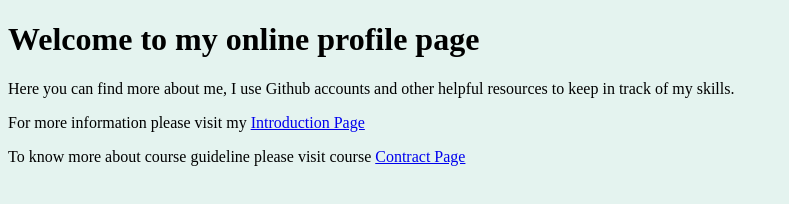
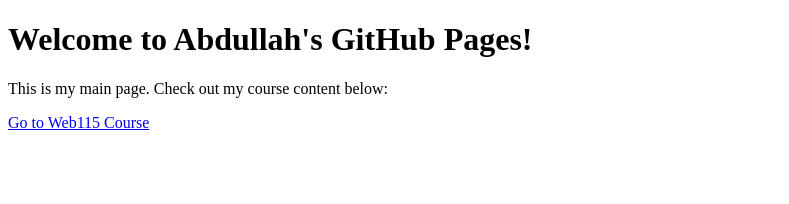
Before and after one commit to abdullahaljehani3/aaljeha3.github.io, a plain HTML site: page index.html in a window 1280 px wide. Shown: the whole page, without its empty margins (0-789 px from the left). Drawn offline with Linux system fonts and the light colour scheme; files that its build step writes are made by us from their sources.

Commit message:
Update index.html

```diff
--- a/index.html
+++ b/index.html
@@ -1,17 +1,14 @@
 <!DOCTYPE html>
 <html lang="en">
 <head>
-    <link rel="stylesheet" type="text/css" href="styles/default.css">
     <meta charset="UTF-8">
     <meta name="viewport" content="width=device-width, initial-scale=1.0">
-    <meta http-equiv="X-UA-Compatible" content="ie=edge">
-    <title>Home Page</title>
+    <title>Abdullah's GitHub Pages</title>
+
 </head>
 <body>
-<h1>Welcome to my online profile page</h1>
-    <p>Here you can find more about me, I use Github accounts and other helpful resources to keep in track of my skills. </p>
-    <p>For more information please visit my <a href="introduction.html">Introduction Page</a></p>
-    <p>To know more about course guideline please visit course <a href="contract.html">Contract Page</a></p>
-
-<body>
+    <h1>Welcome to Abdullah's GitHub Pages!</h1>
+    <p>This is my main page. Check out my course content below:</p>
+    <a href="web115/index.html">Go to Web115 Course</a>
+</body>
 </html>
```
